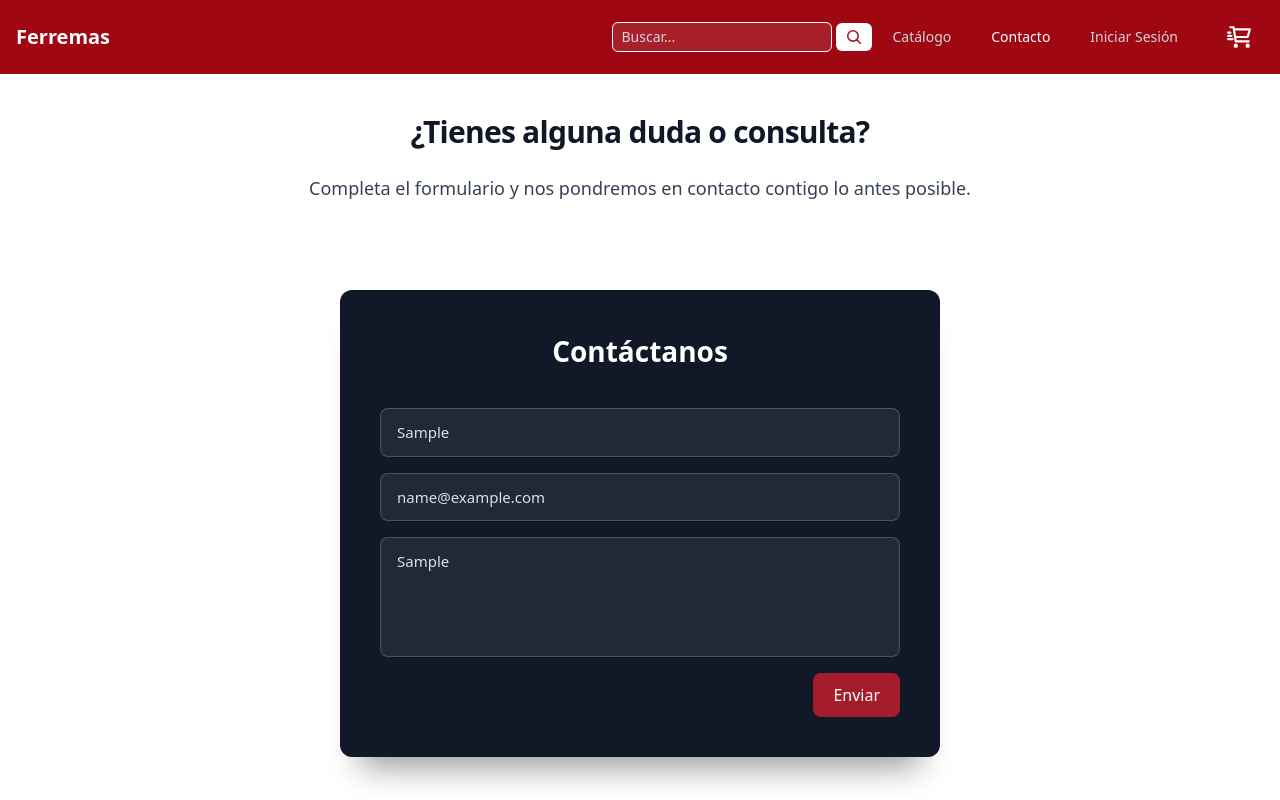
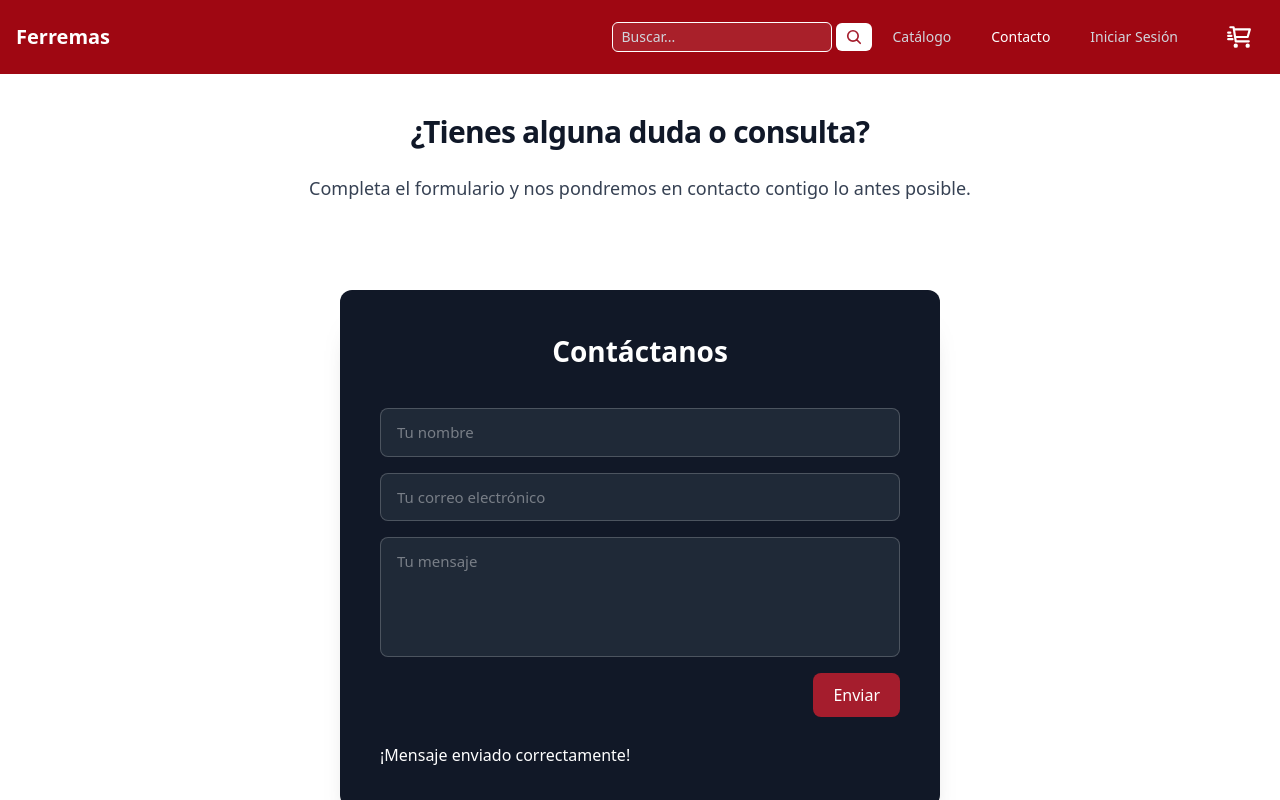
Before and after one commit to Deticaru/trabajo-semestral-IP, a React (Vite) app in the folder frontend/: page /contact in a window 1280 px wide. Both pictures are taken after typing "Sample", "name@example.com", "Sample" into the empty fields and a click on the button "Enviar". Shown: the top 800 px of the page. Built offline with nearby package versions, Linux system fonts and the light colour scheme.

Commit message:
Integracion EmailJs etapa 1

```diff
--- a/frontend/src/components/ContactForm/ContactForm.tsx
+++ b/frontend/src/components/ContactForm/ContactForm.tsx
@@ -1,6 +1,11 @@
 import { useState } from "react";
 import type { ChangeEvent, FormEvent } from "react";
 import styled from "styled-components";
+import emailjs from "@emailjs/browser";
+
+const SERVICE_ID = "service_ln2frmg";
+const TEMPLATE_ID = "template_gi2llgy";
+const PUBLIC_KEY = "qdkFnM8pCKZJTQYYk";
 
 const ContactForm = () => {
   const [formData, setFormData] = useState({
@@ -8,6 +13,8 @@ const ContactForm = () => {
     email: "",
     message: "",
   });
+  const [sending, setSending] = useState(false);
+  const [success, setSuccess] = useState<string | null>(null);
 
   const handleChange = (
     e: ChangeEvent<HTMLInputElement | HTMLTextAreaElement>
@@ -15,9 +22,29 @@ const ContactForm = () => {
     setFormData({ ...formData, [e.target.name]: e.target.value });
   };
 
-  const handleSubmit = (e: FormEvent<HTMLFormElement>) => {
+  const handleSubmit = async (e: FormEvent<HTMLFormElement>) => {
     e.preventDefault();
-    console.log("Datos enviados:", formData);
+    setSending(true);
+    setSuccess(null);
+
+    try {
+      await emailjs.send(
+        SERVICE_ID,
+        TEMPLATE_ID,
+        {
+          from_name: formData.name,
+          from_email: formData.email,
+          message: formData.message,
+        },
+        PUBLIC_KEY
+      );
+      setSuccess("¡Mensaje enviado correctamente!");
+      setFormData({ name: "", email: "", message: "" });
+    } catch (error) {
+      setSuccess("Hubo un error al enviar el mensaje.");
+    } finally {
+      setSending(false);
+    }
   };
 
   return (
@@ -47,7 +74,10 @@ const ContactForm = () => {
           onChange={handleChange}
           required
         />
-        <button type="submit">Enviar</button>
+        <button type="submit" disabled={sending}>
+          {sending ? "Enviando..." : "Enviar"}
+        </button>
+        {success && <div style={{ color: "#fff", marginTop: 10 }}>{success}</div>}
       </form>
     </StyledWrapper>
   );
@@ -63,7 +93,7 @@ const StyledWrapper = styled.div`
     flex-direction: column;
     gap: 16px;
     width: 100%;
-    max-width: 600px; /* Aumentado desde 400px */
+    max-width: 600px;
     background-color: #111827;
     padding: 40px;
     border-radius: 12px;
@@ -85,14 +115,14 @@ const StyledWrapper = styled.div`
     border-radius: 8px;
     padding: 12px 16px;
     font-size: 15px;
-    color: rgba(255, 255, 255, 0.85); /* Blanco con opacidad */
+    color: rgba(255, 255, 255, 0.85);
     width: 100%;
     outline: none;
   }
 
   .form input::placeholder,
   .form textarea::placeholder {
-    color: rgba(255, 255, 255, 0.4); /* Placeholder gris claro */
+    color: rgba(255, 255, 255, 0.4);
   }
 
   .form textarea {
--- a/package.json
+++ b/package.json
@@ -4,6 +4,7 @@
     "npm-run-all": "^4.1.5"
   },
   "dependencies": {
+    "@emailjs/browser": "^4.4.1",
     "@tailwindcss/vite": "^4.1.7",
     "axios": "^1.9.0",
     "react-router-dom": "^7.6.0",
```
Also changed, not shown: 2 other files (tests, documents, lock files or other folders).
